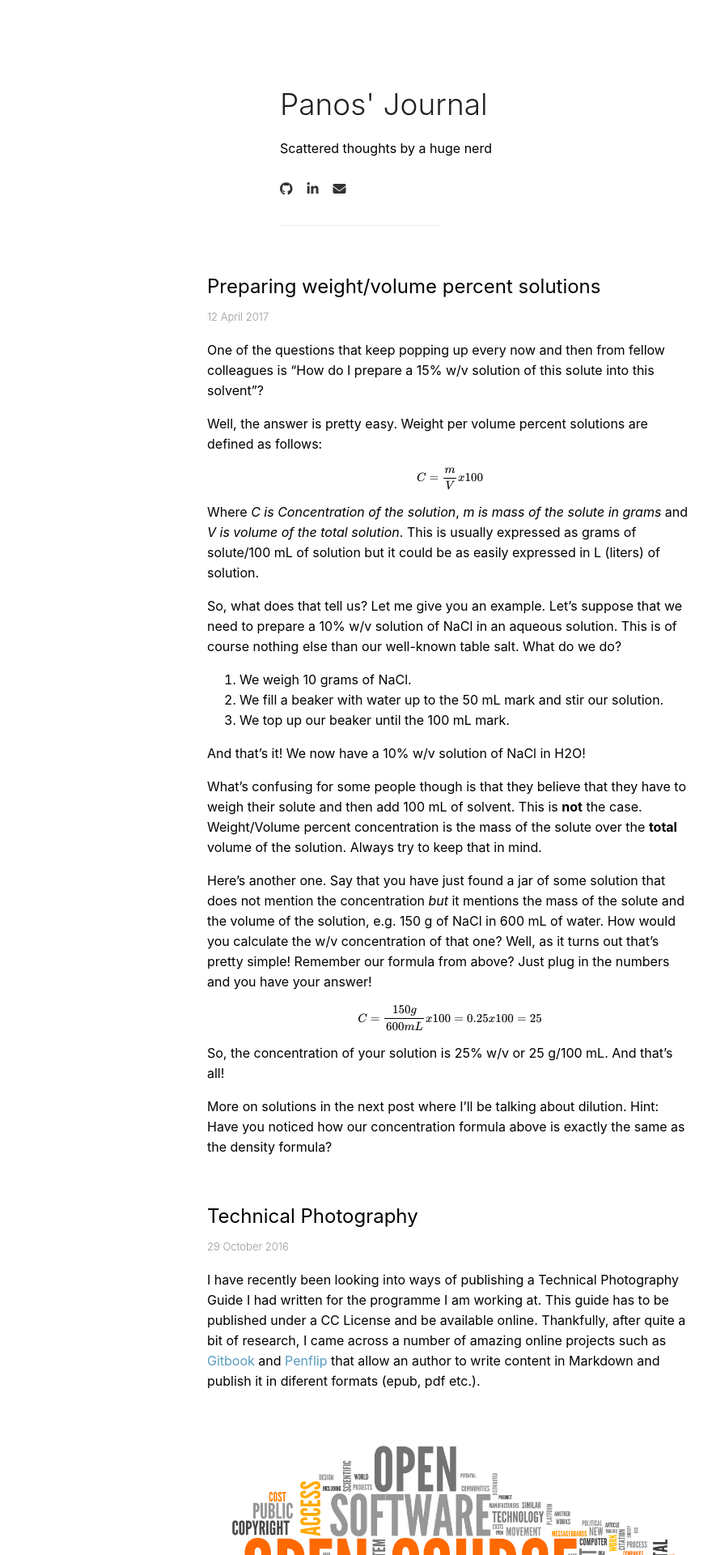
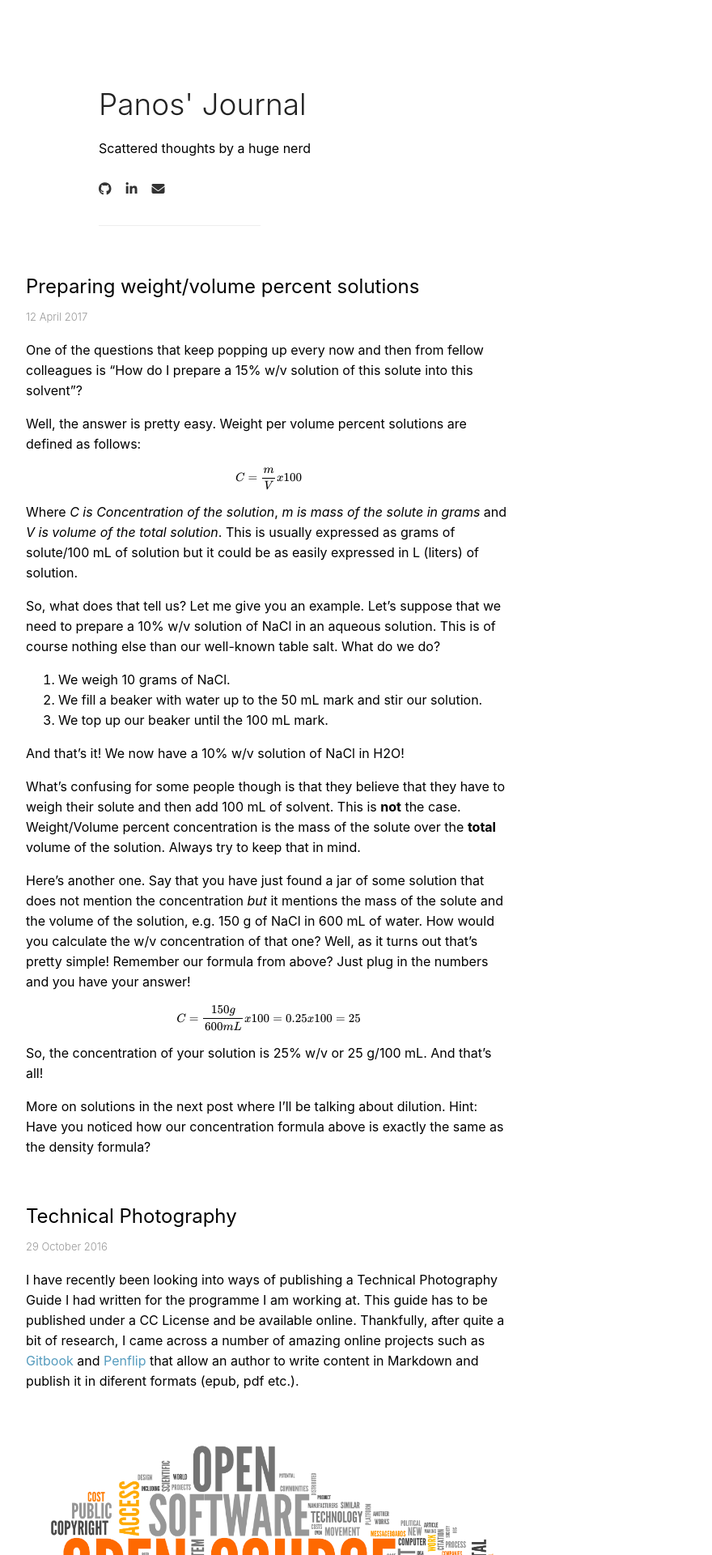
Before and after one commit to pgalatis/pgalatis.github.io, a Jekyll site: the page built from index.html, in a window 1280 px wide. Shown: the top 1920 px of the page at 81% size, without its empty margins (84-964 px from the left). Built offline with Jekyll 4.4.1, drawn with Linux system fonts in a browser that asks for light colours; nearby versions of some CDN libraries; formulas are drawn with MathJax 3; the list of posts is cut into pages by our own code.

Commit message:
Update style.css

```diff
--- a/css/style.css
+++ b/css/style.css
@@ -17,7 +17,7 @@ header.top {
 }
 
 .wrapper {
-	margin: 60px auto;
+	margin: 60px;
 	max-width: 600px;
 	line-height: 25px;
 }
```
